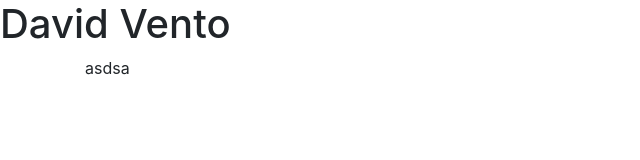
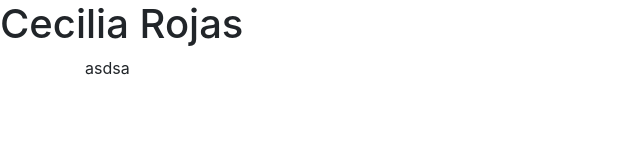
Before and after one commit to DVento25/marce, a plain HTML site: page index.html in a window 1280 px wide. Shown: the whole page, without its empty margins (0-640 px from the left). Drawn offline with Linux system fonts and the light colour scheme.

Commit message:
version2

```diff
--- a/index.html
+++ b/index.html
@@ -18,7 +18,7 @@
 	<title>Document</title>
 </head>
 <body>
-	<h1 class="center">David Vento</h1>
+	<h1 class="center">Cecilia Rojas</h1>
 	<div class="container">
 		asdsa
 	</div>
```
Also changed, not shown: manifest.json.
